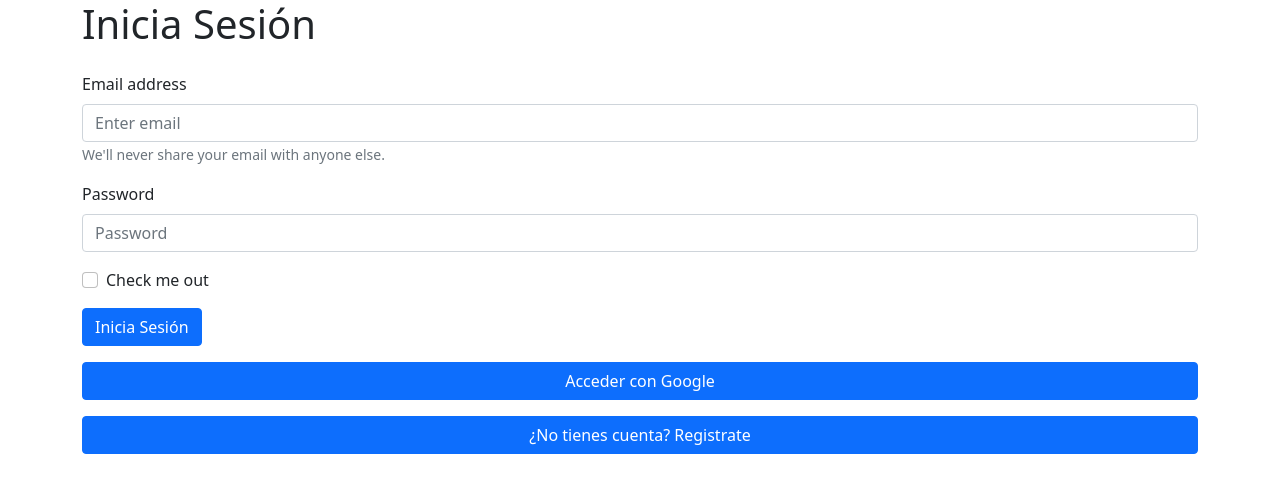
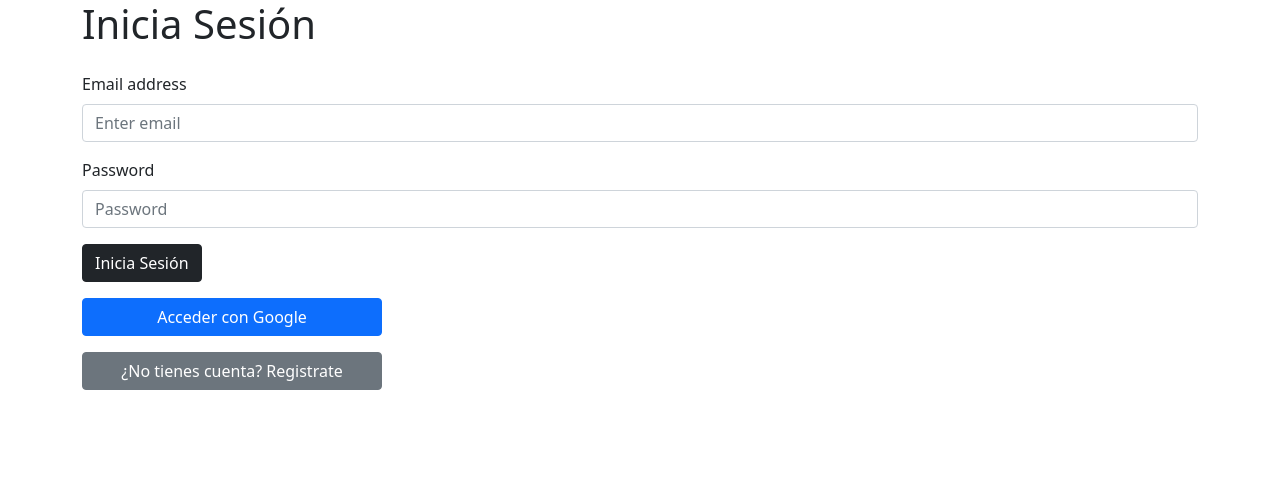
Before and after one commit to drbv27/Productivity, a Next.js app: page / in a window 1280 px wide. Shown: the top 492 px of the page. Built offline with nearby package versions, Linux system fonts and the light colour scheme.

Commit message:
a little styles

```diff
--- a/pages/Logueo.js
+++ b/pages/Logueo.js
@@ -11,27 +11,23 @@ const Logueo = () => {
           <Form.Group className="mb-3" controlId="formBasicEmail">
             <Form.Label>Email address</Form.Label>
             <Form.Control type="email" placeholder="Enter email" />
-            <Form.Text className="text-muted">
-              We'll never share your email with anyone else.
-            </Form.Text>
           </Form.Group>
 
           <Form.Group className="mb-3" controlId="formBasicPassword">
             <Form.Label>Password</Form.Label>
             <Form.Control type="password" placeholder="Password" />
           </Form.Group>
-          <Form.Group className="mb-3" controlId="formBasicCheckbox">
-            <Form.Check type="checkbox" label="Check me out" />
-          </Form.Group>
-          <Button variant="primary" type="submit">
+
+          <Button variant="dark" type="submit">
             {estaRegistrandose ? "Registrate" : "Inicia Sesión"}
           </Button>
         </Form>
-        <Button variant="primary" type="submit">
+        <Button variant="primary" type="submit" style={{ width: "300px" }}>
           Acceder con Google
         </Button>
         <Button
-          variant="primary"
+          style={{ width: "300px" }}
+          variant="secondary"
           onClick={() => {
             setEstaRegistrandose(!estaRegistrandose);
           }}
```
